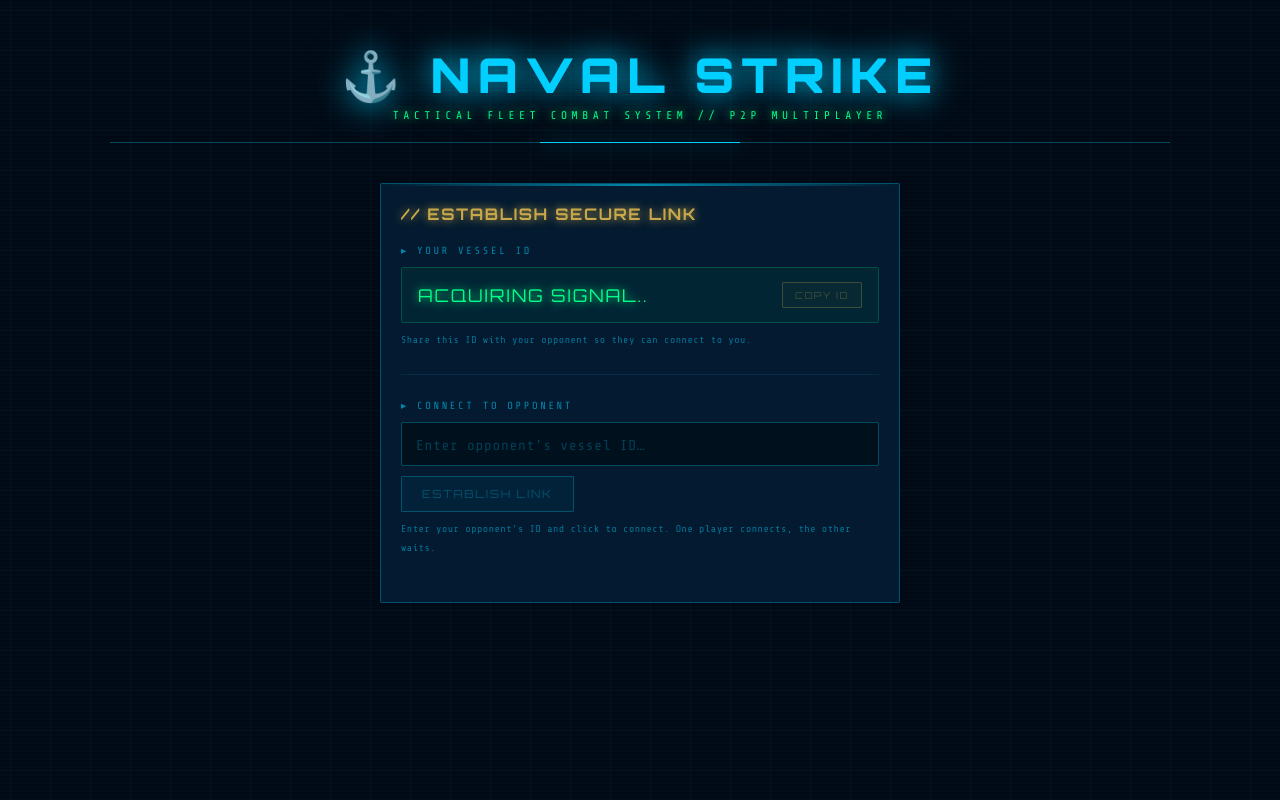
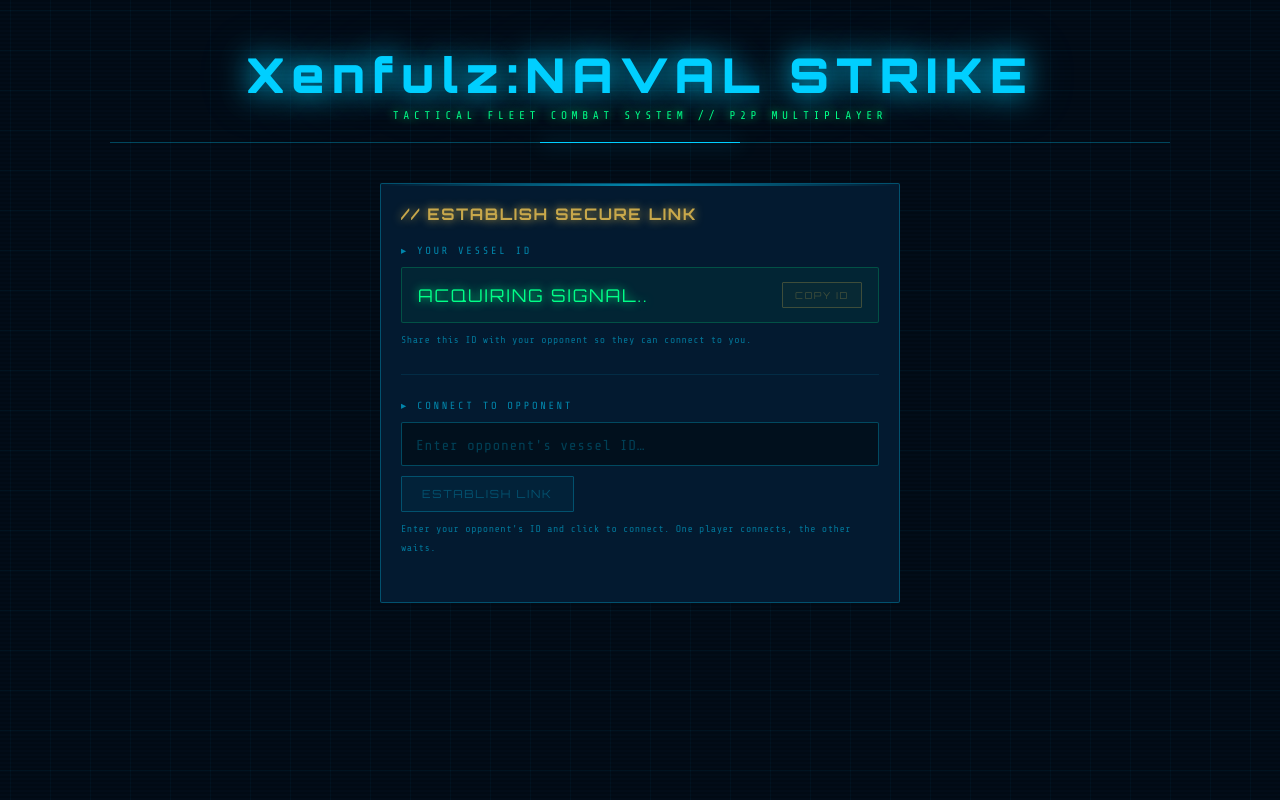
Before and after one commit to Xenfulzz/BattleShips, a plain HTML site: page index.html in a window 1280 px wide. Drawn offline with nearby package versions, Linux system fonts and the light colour scheme; a script that the page names is missing.

Commit message:
Update index.html

```diff
--- a/index.html
+++ b/index.html
@@ -760,7 +760,7 @@
 <body>
 <div id="app">
   <header>
-    <div class="title">⚓ NAVAL STRIKE</div>
+    <div class="title">Xenfulz:NAVAL STRIKE</div>
     <div class="subtitle">TACTICAL FLEET COMBAT SYSTEM // P2P MULTIPLAYER</div>
   </header>
 
```
